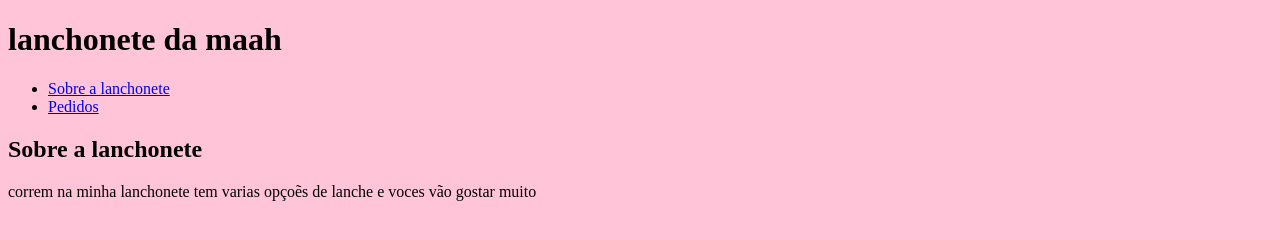
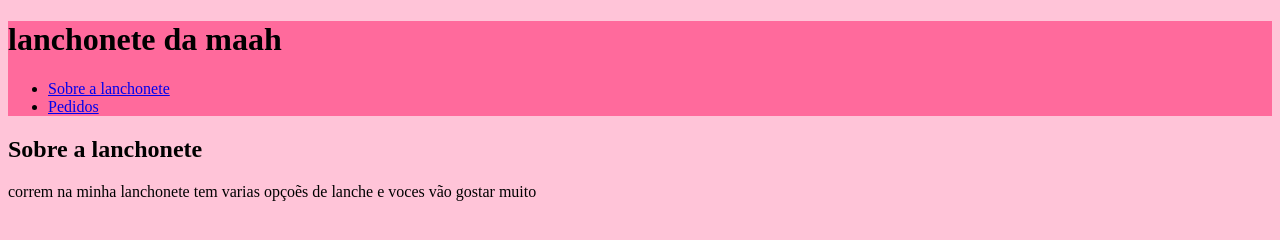
Before and after one commit to maysa2007/trabalho, a plain HTML site: page index.html in a window 1280 px wide. Drawn offline with Linux system fonts and the light colour scheme.

Commit message:
Update style.css

```diff
--- a/style.css
+++ b/style.css
@@ -1,3 +1,7 @@
 body{
 background-color: #ffc4d8;
 }
+header{
+background-color: #ff6a9c;
+
+}
```
